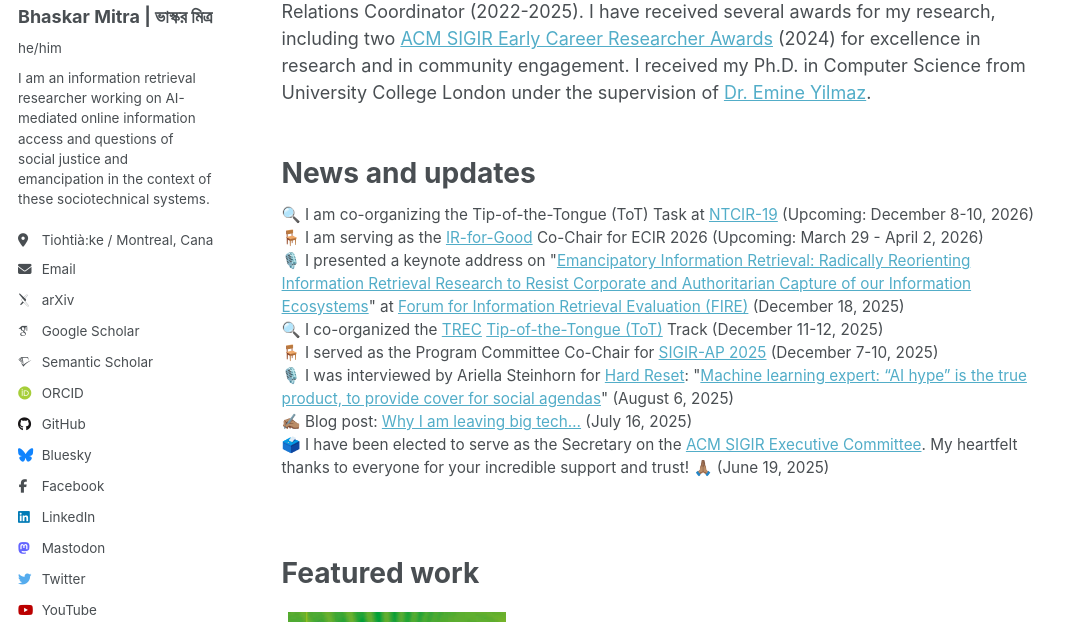
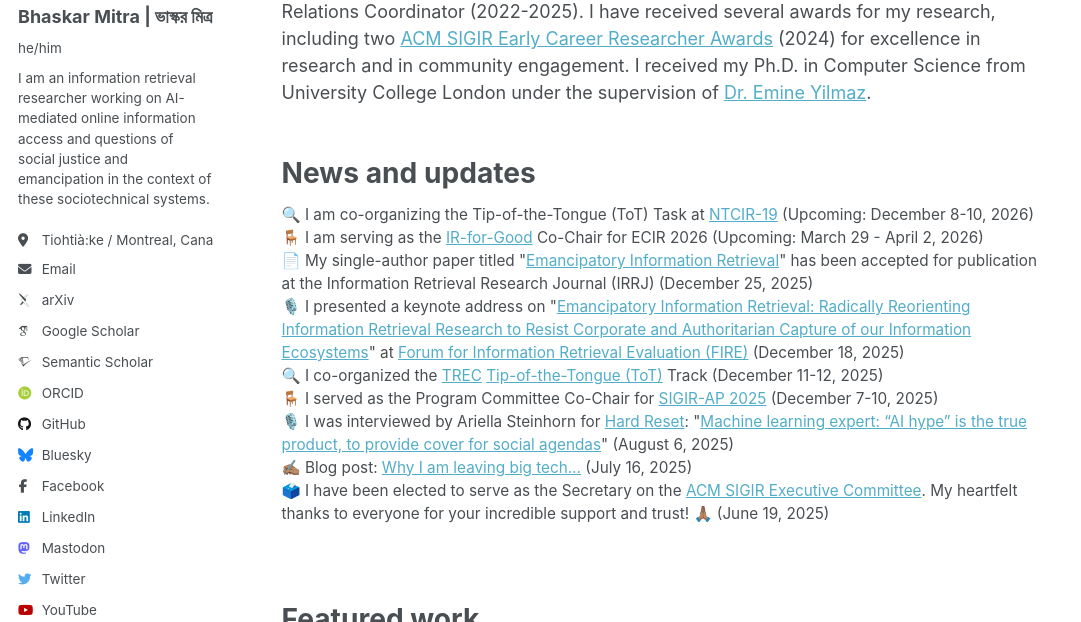
Before and after one commit to bhaskar-mitra/bhaskar-mitra.github.io, a Jekyll site: the page built from _pages/about.md, in a window 1280 px wide and 900 px high, cut to the strip 278-900 px from the top of the window. Shown: the whole strip, without its empty margins (0-1081 px from the left). Built offline with Jekyll 4.4.1, drawn with Linux system fonts in a browser that asks for light colours; some web fonts are replaced.

Commit message:
Update about.md

```diff
--- a/_pages/about.md
+++ b/_pages/about.md
@@ -21,6 +21,8 @@
 🔍 I am co-organizing the Tip-of-the-Tongue (ToT) Task at <a href="https://research.nii.ac.jp/ntcir/ntcir-19/">NTCIR-19</a> (Upcoming: December 8-10, 2026)
 <br/>
 🪑 I am serving as the <a href="https://ecir2026.eu/calls/call-for-ir-for-good-papers">IR-for-Good</a> Co-Chair for ECIR 2026 (Upcoming: March 29 - April 2, 2026)
+<br/>
+📄 My single-author paper titled "<a href="https://irrj.org/article/view/24531">Emancipatory Information Retrieval</a>" has been accepted for publication at the Information Retrieval Research Journal (IRRJ) (December 25, 2025)
 <br/>
 🎙️ I presented a keynote address on "<a href="https://bhaskar-mitra.github.io/files/emancipatory-ir-fire2026.pptx">Emancipatory Information Retrieval: Radically Reorienting Information Retrieval Research to Resist Corporate and Authoritarian Capture of our Information Ecosystems</a>" at <a href="https://fire.irsi.org.in/fire/2025/">Forum for Information Retrieval Evaluation (FIRE)</a> (December 18, 2025)
 <br/>
```
